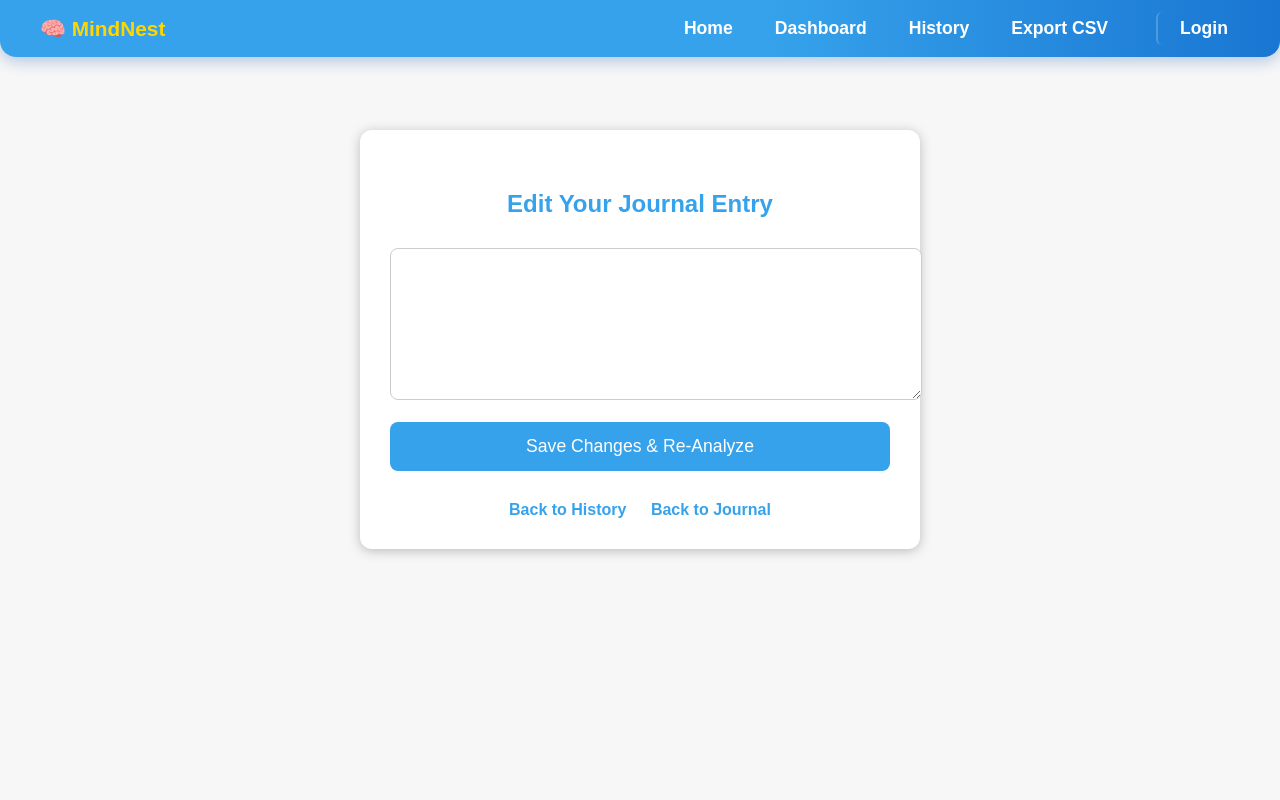
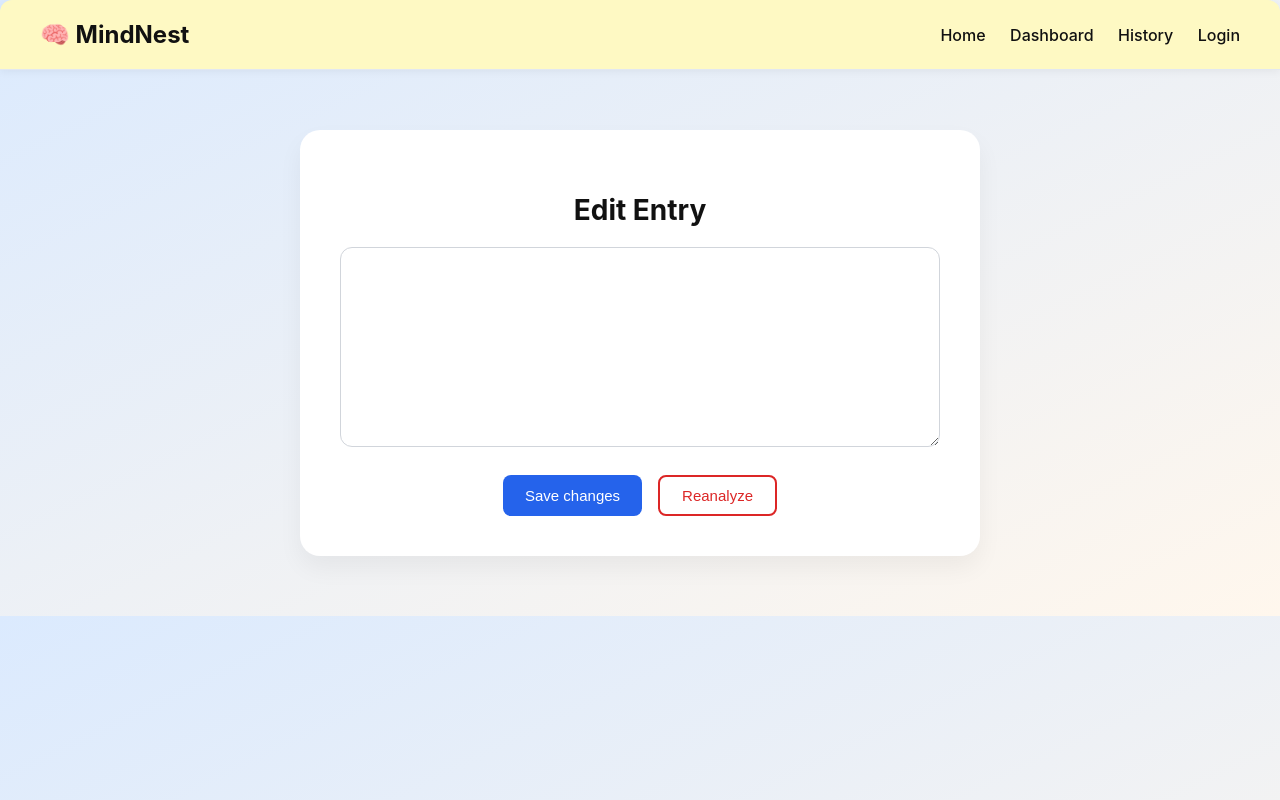
Before and after one commit to hasirsath/MindNest, a Flask app: template templates/edit.html in a window 1280 px wide. Run offline with Flask 3, Linux system fonts and the light colour scheme; the template is opened without the code that fills it, so the values that code supplies are empty.

```diff
--- a/static/edit.css
+++ b/static/edit.css
@@ -1,110 +1,104 @@
 body {
-            background: #f7f7f7;
-            font-family: Arial, sans-serif;
     margin: 0;
-            padding-top: 70px !important;
+    font-family: -apple-system, BlinkMacSystemFont, 'Segoe UI', Roboto, sans-serif;
+    background: linear-gradient(to bottom right, #dbeafe, #fff7ed);
+    color: #111;
 }
+
+nav {
+    background-color: #fef9c3;
+    padding: 20px 40px;
+    border-bottom: 1px solid #e2e8f0;
+    box-shadow: 0 2px 8px rgba(0, 0, 0, 0.05);
+    border-top-left-radius: 12px;
+    border-top-right-radius: 12px;
+}
+
+.nav-flex {
+    display: flex;
+    justify-content: space-between;
+    align-items: center;
+}
+
+.logo {
+    font-size: 24px;
+    font-weight: bold;
+    color: #111;
+}
+
+.nav-links a {
+    margin-left: 20px;
+    text-decoration: none;
+    color: #111;
+    font-weight: 500;
+}
+
+.nav-links a:hover {
+    text-decoration: underline;
+}
+
 .container {
-            max-width: 500px;
+    max-width: 600px;
     margin: 60px auto;
-            background: #fff;
-            padding: 40px 30px 30px 30px;
-            border-radius: 12px;
-            box-shadow: 0 2px 12px #bbb;
+    background: #ffffff;
+    padding: 40px;
+    border-radius: 20px;
+    box-shadow: 0 12px 24px rgba(0, 0, 0, 0.05);
 }
+
 h2 {
     text-align: center;
-            color: #36a2eb;
-            margin-bottom: 30px;
+    margin-bottom: 20px;
+    font-size: 28px;
+    font-weight: bold;
 }
+
 textarea {
     width: 100%;
+    height: 200px;
+    padding: 16px;
+    font-size: 16px;
+    border: 1px solid #d1d5db;
+    border-radius: 12px;
+    resize: vertical;
+    box-sizing: border-box;
+    font-family: inherit;
+    line-height: 1.5;
+}
+
+.btn-group {
+    display: flex;
+    justify-content: center;
+    margin-top: 24px;
+    gap: 16px;
+}
+
+.save-btn {
+    background-color: #2563eb;
+    color: white;
+    border: none;
+    padding: 10px 22px;
+    font-size: 15px;
     border-radius: 8px;
-            border: 1px solid #ccc;
-            padding: 15px;
-            font-size: 1.1em;
-            resize: vertical;
-            min-height: 120px;
+    cursor: pointer;
+    transition: background-color 0.2s ease;
 }
-        button {
-            width: 100%;
-            background: #36a2eb;
-            color: #fff;
-            border: none;
+
+.save-btn:hover {
+    background-color: #1e40af;
+}
+
+.reanalyze-btn {
+    background-color: white;
+    color: #dc2626;
+    border: 2px solid #dc2626;
+    padding: 10px 22px;
+    font-size: 15px;
     border-radius: 8px;
-            padding: 14px;
-            font-size: 1.1em;
-            margin-top: 18px;
     cursor: pointer;
-            transition: background 0.2s;
+    transition: all 0.2s ease;
 }
-        button:hover {
-            background: #258ad6;
+
+.reanalyze-btn:hover {
+    background-color: #fee2e2;
 }
-        .actions {
-            text-align: center;
-            margin-top: 30px;
-        }
-        .actions a {
-            display: inline-block;
-            margin: 0 10px;
-            color: #36a2eb;
-            text-decoration: none;
-            font-weight: bold;
-        }
-        .actions a:hover {
-            text-decoration: underline;
-        }
-        nav {
-            position: fixed;
-            top: 0; left: 0; right: 0;
-            background: linear-gradient(90deg, #36a2eb 60%, #1976d2 100%);
-            box-shadow: 0 4px 16px #b0c4de;
-            z-index: 1000;
-            border-radius: 0 0 16px 16px;
-            margin-bottom: 40px;
-        }
-        .nav-flex {
-            display: flex;
-            align-items: center;
-            justify-content: space-between;
-            max-width: 1200px;
-            margin: 0 auto;
-            padding: 12px 24px;
-        }
-        .logo {
-            font-size: 1.3em;
-            font-weight: bold;
-            color: #ffd600;
-            margin-right: 30px;
-            white-space: nowrap;
-        }
-        .nav-links {
-            display: flex;
-            align-items: center;
-            gap: 18px;
-        }
-        .nav-links a {
-            color: #fff;
-            text-decoration: none;
-            font-weight: bold;
-            font-size: 1.1em;
-            transition: color 0.2s;
-            padding: 6px 12px;
-            border-radius: 6px;
-        }
-        .nav-links a.nav-auth {
-            border-left: 2px solid #fff3;
-            margin-left: 18px;
-            padding-left: 22px;
-        }
-        .nav-links a:hover {
-            color: #ffd600;
-            background: rgba(255,255,255,0.08);
-        }
-        @media (max-width: 700px) {
-            .nav-flex { flex-direction: column; align-items: stretch; padding: 8px 6px; }
-            .nav-links { flex-direction: column; gap: 0; }
-            .nav-links a { margin: 4px 0; width: 100%; text-align: center; border-left: none; padding-left: 12px; }
-            .logo { margin-bottom: 6px; }
-        }
--- a/templates/edit.html
+++ b/templates/edit.html
@@ -3,7 +3,7 @@
 <head>
     <meta charset="UTF-8">
     <title>Edit Journal Entry</title>
-     <link rel="stylesheet" href="/static/edit.css">
+    <link rel="stylesheet" href="/static/edit.css">
 </head>
 <body>
 <nav>
@@ -13,7 +13,6 @@
             <a href="/">Home</a>
             <a href="/dashboard">Dashboard</a>
             <a href="/history">History</a>
-            <a href="/export">Export CSV</a>
             {% if session.get('logged_in') %}
                 <a href="/logout" class="nav-auth">Logout</a>
             {% else %}
@@ -22,16 +21,16 @@
         </div>
     </div>
 </nav>
+
 <div class="container">
-    <h2>Edit Your Journal Entry</h2>
+    <h2>Edit Entry</h2>
     <form method="POST">
         <textarea name="entry" required>{{ entry.text }}</textarea>
-        <button type="submit">Save Changes &amp; Re-Analyze</button>
+        <div class="btn-group">
+            <button type="submit" class="save-btn">Save changes</button>
+            <button type="submit" formaction="/analyze" class="reanalyze-btn">Reanalyze</button>
+        </div>
     </form>
-    <div class="actions">
-        <a href="/history">Back to History</a>
-        <a href="/">Back to Journal</a>
-    </div>
 </div>
 </body>
 </html>
--- a/templates/index.html
+++ b/templates/index.html
@@ -36,7 +36,7 @@
 
         </form>
         <br>
-        <a class="view-history" href="/history">View History</a>
+
     </div>
 </div>
 
```
Also changed, not shown: static/voice.js (+27 -2 lines), templates/dashboard.html (+44 -50 lines). Lines whose indentation alone changed are shown as unchanged.
